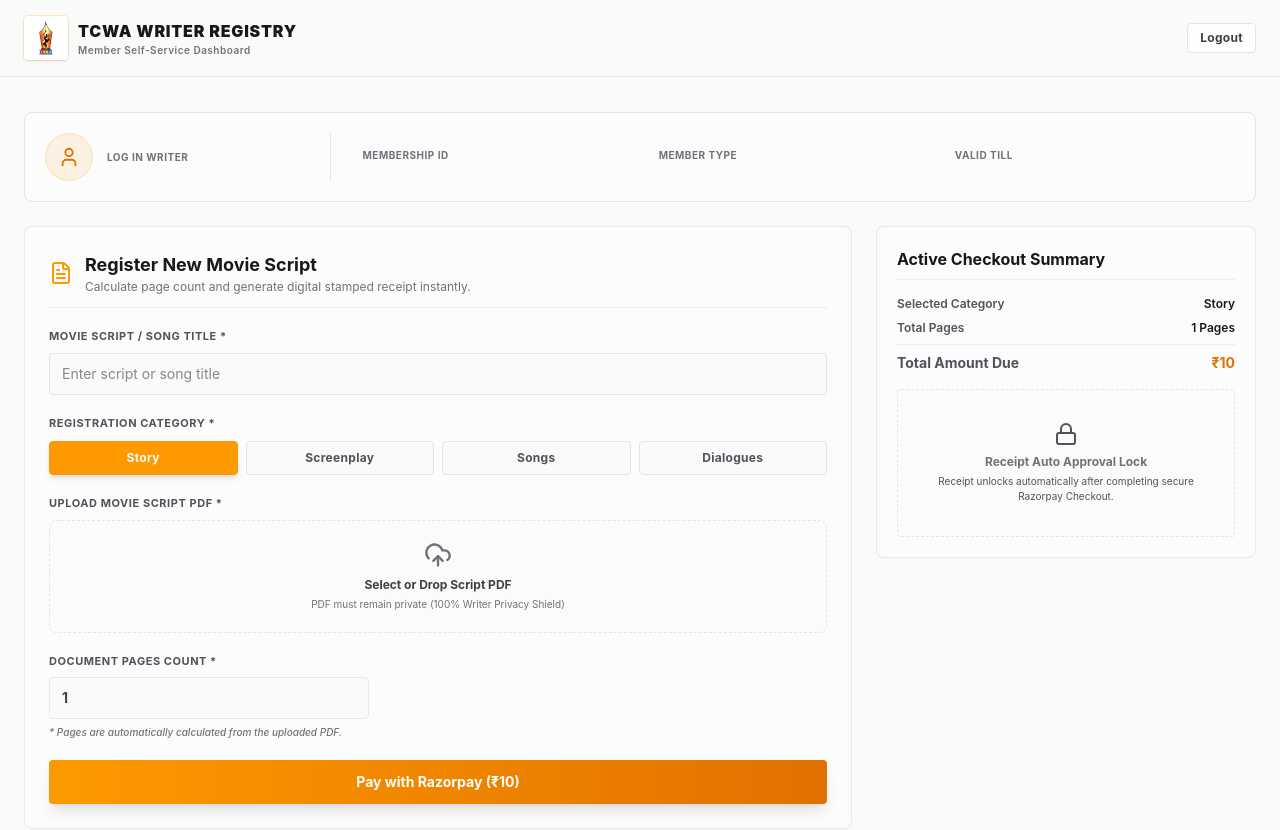
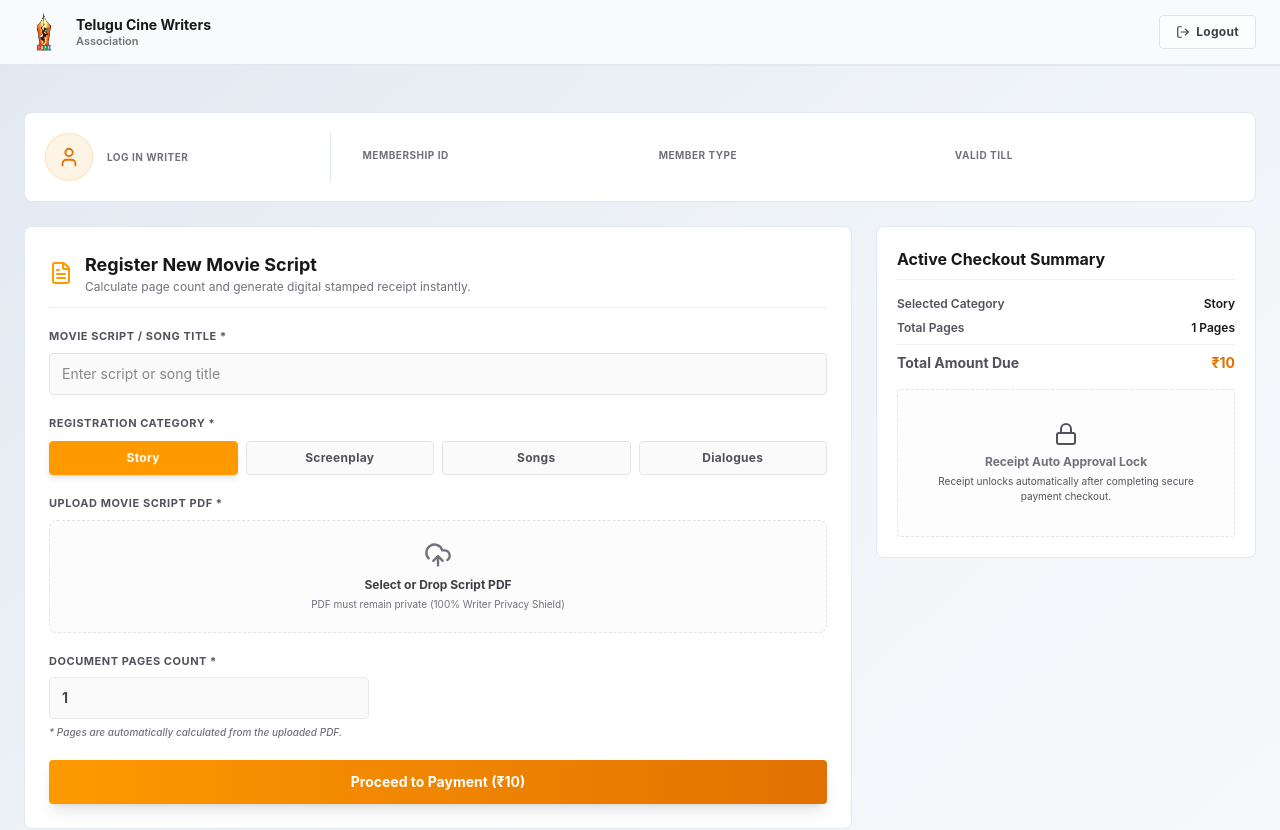
Before and after one commit to bhanudova02/writers-registration, a React (Vite) app in the folder user-writers-registration/: page / in a window 1280 px wide. Shown: the top 830 px of the page. Built offline with nearby package versions, Linux system fonts and the light colour scheme; no server answers; sample sign-in values are in the browser's storage.

Commit message:
chore: refine dashboard UI, header styles, and remove Razorpay brand names from UI

```diff
--- a/user-writers-registration/src/components/Footer.jsx
+++ b/user-writers-registration/src/components/Footer.jsx
@@ -1,6 +1,10 @@
 import { Lock } from 'lucide-react';
+import { useState } from 'react';
+import SupportModal from './SupportModal';
 
 export default function Footer() {
+  const [showSupport, setShowSupport] = useState(false);
+
   return (
     <footer className="border-t border-zinc-200 bg-white py-5 mt-auto">
       <div className="max-w-7xl mx-auto px-4 sm:px-6 flex flex-col md:flex-row items-center justify-between gap-4">
@@ -13,9 +17,15 @@ export default function Footer() {
           <span className="text-zinc-300">|</span>
           <a href="#" className="hover:text-zinc-900 transition-colors">Terms of Use</a>
           <span className="text-zinc-300">|</span>
-          <a href="#" className="hover:text-zinc-900 transition-colors">Contact Us</a>
+          <button
+            onClick={() => setShowSupport(true)}
+            className="hover:text-zinc-900 transition-colors cursor-pointer"
+          >
+            Contact Us
+          </button>
         </div>
       </div>
+      {showSupport && <SupportModal onClose={() => setShowSupport(false)} />}
     </footer>
   );
 }
--- /dev/null
+++ b/user-writers-registration/src/components/SupportModal.jsx
@@ -0,0 +1,54 @@
+import { X, Mail, MessageCircle, PhoneCall } from 'lucide-react';
+
+export default function SupportModal({ onClose }) {
+  return (
+    <div className="fixed inset-0 bg-slate-900/40 backdrop-blur-sm z-50 flex items-center justify-center p-4">
+      <div className="bg-white rounded-2xl shadow-xl w-full max-w-sm overflow-hidden">
+        <div className="px-5 py-4 flex items-center justify-between bg-slate-50 border-b border-slate-100">
+          <div>
+            <h3 className="text-base font-bold text-slate-900">Contact Support</h3>
+          </div>
+          <button
+            onClick={onClose}
+            className="text-slate-400 hover:text-slate-600 transition-colors cursor-pointer"
+          >
+            <X size={20} strokeWidth={2} />
+          </button>
+        </div>
+        <div className="flex flex-col">
+          <a
+            href="mailto:support@tcwa.in"
+            className="flex items-center gap-4 px-5 py-4 hover:bg-slate-50 transition-colors border-b border-slate-100 group"
+          >
+            <Mail size={20} className="text-slate-400 group-hover:text-orange-500 transition-colors" strokeWidth={1.5} />
+            <div>
+              <p className="text-sm font-semibold text-slate-900">Email Address</p>
+              <p className="text-xs text-slate-500">support@tcwa.in</p>
+            </div>
+          </a>
+          <a
+            href="https://wa.me/919876543210"
+            target="_blank" rel="noopener noreferrer"
+            className="flex items-center gap-4 px-5 py-4 hover:bg-slate-50 transition-colors border-b border-slate-100 group"
+          >
+            <MessageCircle size={20} className="text-slate-400 group-hover:text-green-500 transition-colors" strokeWidth={1.5} />
+            <div>
+              <p className="text-sm font-semibold text-slate-900">WhatsApp Chat</p>
+              <p className="text-xs text-slate-500">+91 98765 43210</p>
+            </div>
+          </a>
+          <a
+            href="tel:+919876543210"
+            className="flex items-center gap-4 px-5 py-4 hover:bg-slate-50 transition-colors group"
+          >
+            <PhoneCall size={20} className="text-slate-400 group-hover:text-blue-500 transition-colors" strokeWidth={1.5} />
+            <div>
+              <p className="text-sm font-semibold text-slate-900">Call Admin</p>
+              <p className="text-xs text-slate-500">+91 98765 43210</p>
+            </div>
+          </a>
+        </div>
+      </div>
+    </div>
+  );
+}
--- a/user-writers-registration/src/components/dashboard/DashboardHeader.jsx
+++ b/user-writers-registration/src/components/dashboard/DashboardHeader.jsx
@@ -1,21 +1,22 @@
+import { LogOut } from 'lucide-react';
+
 export default function DashboardHeader({ onLogout }) {
   return (
-    <header className="fixed inset-x-0 top-0 z-40 border-b border-zinc-200/80 bg-zinc-50/95 backdrop-blur supports-[backdrop-filter]:bg-zinc-50/80">
-      <div className="max-w-7xl mx-auto flex items-center justify-between px-4 sm:px-6 py-4">
-        <div className="flex items-center gap-2.5">
-          <div className="h-11 w-11 rounded bg-white/95 p-1 shadow-sm ring-1 ring-amber-500/20 flex items-center justify-center">
-            <img src="/Logo.png" alt="TCWA logo" className="h-full w-full object-contain" />
-          </div>
-          <div>
-            <h1 className="text-base font-black text-zinc-900 tracking-wider uppercase">TCWA Writer Registry</h1>
-            <p className="text-[10px] text-zinc-500 font-semibold tracking-wider">Member Self-Service Dashboard</p>
+    <header className="fixed inset-x-0 top-0 z-50 border-b-2 border-slate-200 bg-slate-50">
+      <div className="max-w-7xl mx-auto flex items-center justify-between px-4 sm:px-6 py-3">
+        <div className="flex items-center gap-3">
+          <img src="/Logo.png" alt="TCWA Logo" className="h-10 w-10 object-contain" />
+          <div className="leading-tight">
+            <div className="text-[14px] md:text-sm font-bold text-zinc-900">Telugu Cine Writers</div>
+            <div className="text-[11px] font-semibold text-zinc-500">Association</div>
           </div>
         </div>
         <button
           onClick={onLogout}
-          className="rounded border border-zinc-200 bg-white/60 hover:bg-zinc-100 text-zinc-700 px-3 py-1.5 text-xs font-bold tracking-wide transition active:scale-[0.98] cursor-pointer"
+          className="rounded border border-zinc-200 bg-white/60 hover:bg-zinc-100 text-zinc-700 px-4 py-2 text-xs font-bold tracking-wide transition active:scale-[0.98] cursor-pointer flex items-center gap-1.5"
         >
-          Logout
+          <LogOut size={14} strokeWidth={2} />
+          <span>Logout</span>
         </button>
       </div>
     </header>
--- a/user-writers-registration/src/components/dashboard/ProfileCard.jsx
+++ b/user-writers-registration/src/components/dashboard/ProfileCard.jsx
@@ -2,8 +2,8 @@ import { User } from 'lucide-react';
 
 export default function ProfileCard({ member, expiryDetails }) {
   return (
-    <section className="bg-white/50 border border-zinc-200 p-5 rounded-lg grid gap-4 md:grid-cols-4 items-center">
-      <div className="md:col-span-1 border-r border-zinc-200 md:pr-4 flex items-center gap-3.5">
+    <section className="bg-white border border-slate-200 p-5 rounded-lg grid gap-4 md:grid-cols-4 items-center">
+      <div className="md:col-span-1 border-r border-slate-200 md:pr-4 flex items-center gap-3.5">
         <div className="h-12 w-12 bg-amber-500/10 border border-amber-500/20 rounded-full flex items-center justify-center text-amber-600">
           <User size={22} />
         </div>
--- a/user-writers-registration/src/components/dashboard/ReceiptSidebar.jsx
+++ b/user-writers-registration/src/components/dashboard/ReceiptSidebar.jsx
@@ -9,7 +9,7 @@ export default function ReceiptSidebar({
   isDownloading
 }) {
   return (
-    <aside className="bg-white/40 border border-zinc-200/80 p-5 rounded-lg h-fit space-y-4">
+    <aside className="bg-white border border-slate-200 p-5 rounded-lg h-fit space-y-4">
       <h3 className="text-base font-bold text-zinc-900 border-b border-zinc-200/60 pb-2">Active Checkout Summary</h3>
       <div className="space-y-2 text-xs font-semibold text-zinc-600">
         <div className="flex justify-between">
@@ -73,7 +73,7 @@ export default function ReceiptSidebar({
         <div className="bg-zinc-50/40 p-5 border border-dashed border-zinc-200 rounded text-center py-8">
           <Lock className="text-zinc-600 mx-auto mb-2" size={24} />
           <p className="text-xs font-bold text-zinc-500">Receipt Auto Approval Lock</p>
-          <p className="text-[10px] text-zinc-600 mt-1">Receipt unlocks automatically after completing secure Razorpay Checkout.</p>
+          <p className="text-[10px] text-zinc-600 mt-1">Receipt unlocks automatically after completing secure payment checkout.</p>
         </div>
       )}
     </aside>
--- a/user-writers-registration/src/components/dashboard/RegistrationForm.jsx
+++ b/user-writers-registration/src/components/dashboard/RegistrationForm.jsx
@@ -15,7 +15,7 @@ export default function RegistrationForm({
   isRegistering
 }) {
   return (
-    <form onSubmit={handleRegisterScript} className="bg-white/40 border border-zinc-200/80 p-5 sm:p-6 rounded-lg space-y-5">
+    <form onSubmit={handleRegisterScript} className="bg-white border border-slate-200 p-5 sm:p-6 rounded-lg space-y-5">
       <div className="flex items-center gap-3 border-b border-zinc-200/60 pb-3">
         <FileText className="text-amber-500" />
         <div>
@@ -123,10 +123,10 @@ export default function RegistrationForm({
         {isRegistering ? (
           <>
             <RefreshCw size={16} className="animate-spin" />
-            <span>Connecting to Razorpay Secure Gateway...</span>
+            <span>Initializing Secure Payment...</span>
           </>
         ) : (
-          <span>Pay with Razorpay (₹{pageCount * 10})</span>
+          <span>Proceed to Payment (₹{pageCount * 10})</span>
         )}
       </button>
     </form>
--- a/user-writers-registration/src/components/dashboard/RegistrationsTable.jsx
+++ b/user-writers-registration/src/components/dashboard/RegistrationsTable.jsx
@@ -2,7 +2,7 @@ import { ReceiptText, RefreshCw, Lock, Check } from 'lucide-react';
 
 export default function RegistrationsTable({ isLoadingMyRegs, myRegistrations, requestUnlockDownload, requestReceiptDownload, isDownloading }) {
   return (
-    <section className="bg-white/40 border border-zinc-200/80 p-5 rounded-lg space-y-4">
+    <section className="bg-white border border-slate-200 p-5 rounded-lg space-y-4">
       <div className="flex items-center gap-2 border-b border-zinc-200/60 pb-3">
         <ReceiptText className="text-amber-500" />
         <div>
--- a/user-writers-registration/src/pages/Dashboard.jsx
+++ b/user-writers-registration/src/pages/Dashboard.jsx
@@ -330,8 +330,7 @@ export default function Dashboard({ member, setMember, onLogout }) {
   };
 
   return (
-    <main className="min-h-screen overflow-x-hidden bg-zinc-50 text-zinc-900 flex flex-col font-sans relative">
-      <div className="absolute inset-0 bg-[radial-gradient(ellipse_at_top,_var(--tw-gradient-stops))] from-amber-100/50 via-zinc-50 to-zinc-50 pointer-events-none" />
+    <main className="min-h-screen overflow-x-hidden bg-slate-100 bg-gradient-to-br from-slate-200 via-slate-100 to-slate-50 text-zinc-900 flex flex-col font-sans relative">
 
       <DashboardHeader onLogout={onLogout} />
 
```
Also changed, not shown: user-writers-registration/src/pages/Login.jsx (+9 -54 lines).
